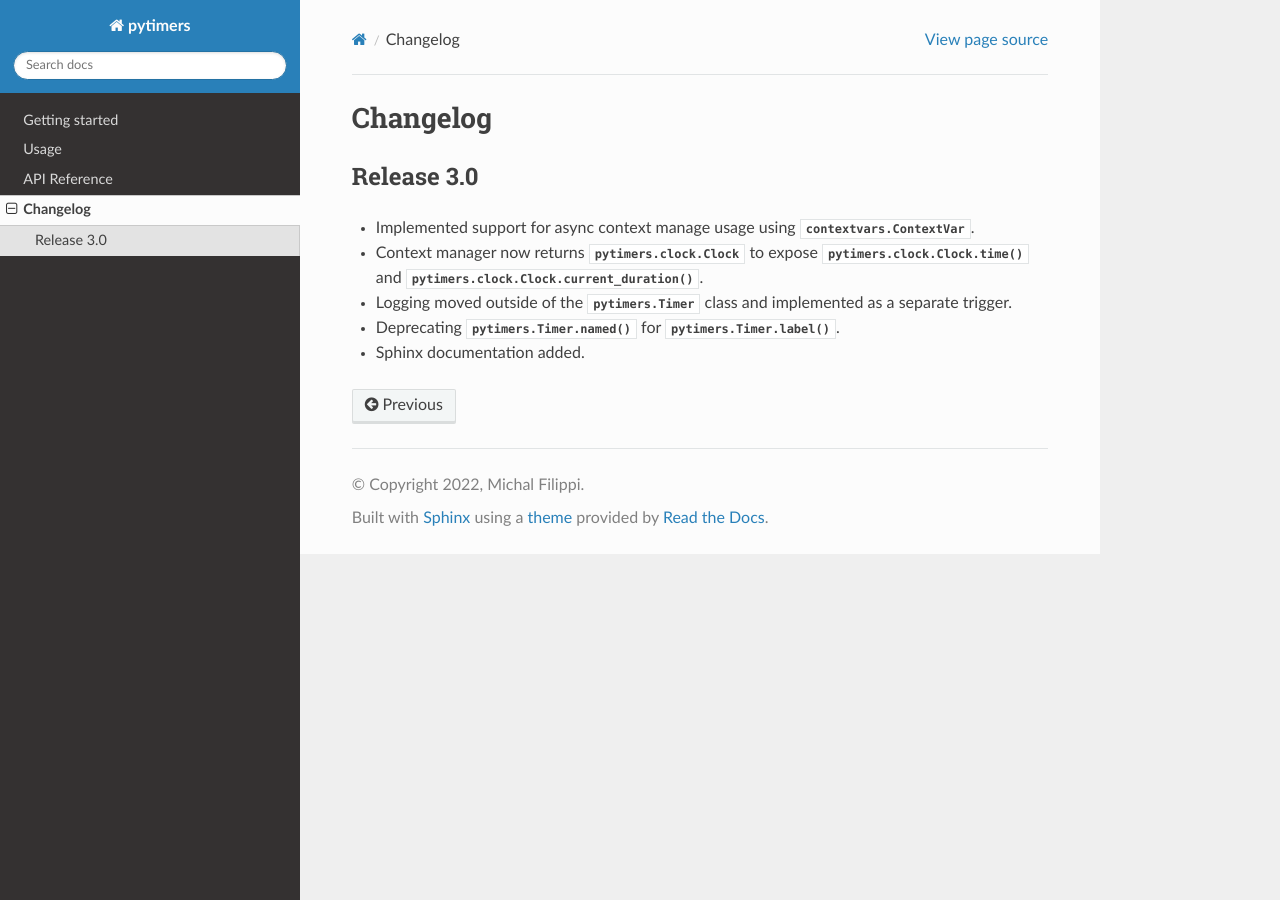
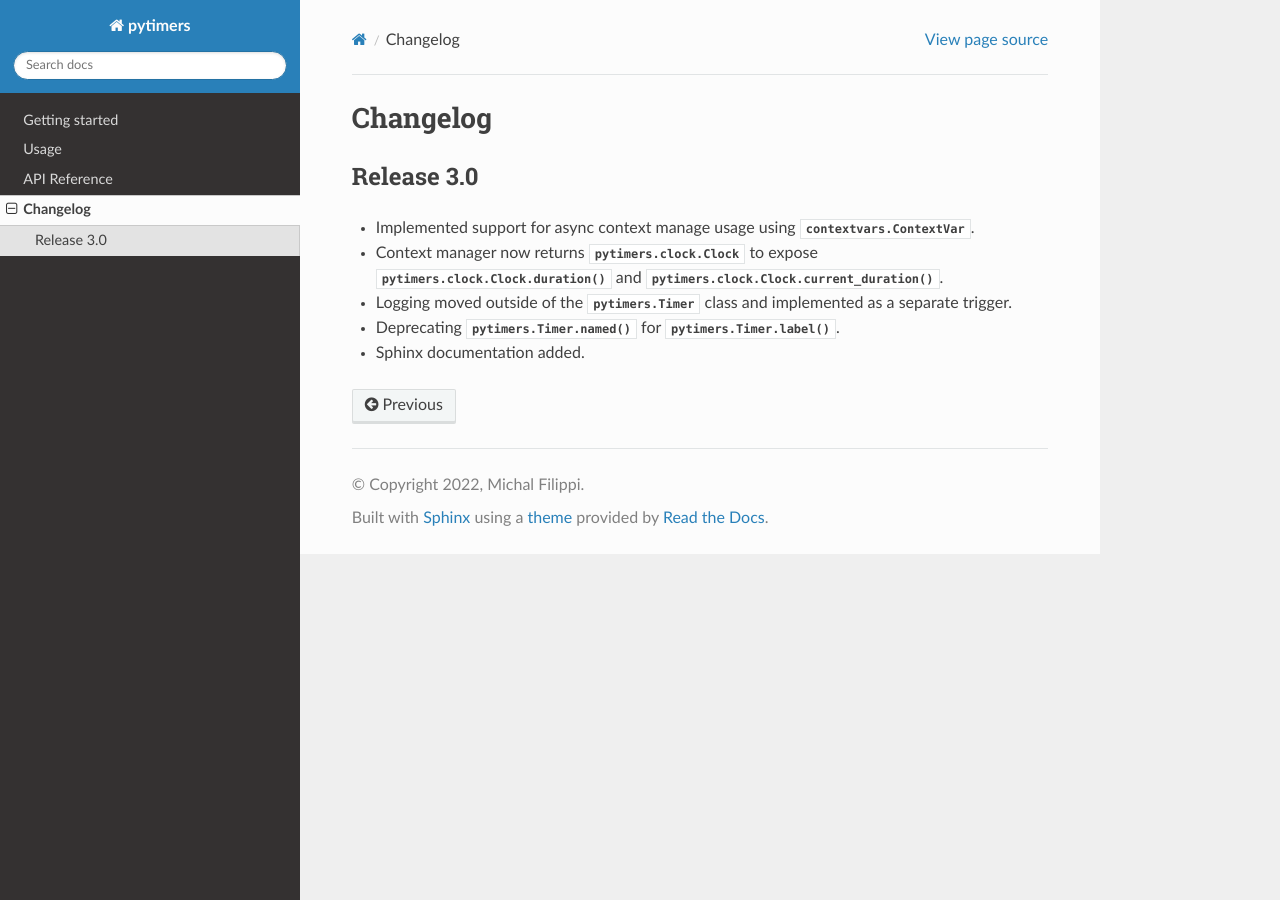
Before and after one commit to michalfilippi/pytimers, a Sphinx documentation site: the page built from docs/source/changelog.rst, in a window 1280 px wide. Built offline with Sphinx 7.4.7 and the Read the Docs theme 2.0.0, drawn with Linux system fonts in a browser that asks for light colours.

Commit message:
Fix docs

```diff
--- a/docs/source/changelog.rst
+++ b/docs/source/changelog.rst
@@ -5,7 +5,7 @@ Release 3.0
 -----------
 
 * Implemented support for async context manage usage using :py:class:`contextvars.ContextVar`.
-* Context manager now returns :py:class:`pytimers.clock.Clock` to expose :py:meth:`pytimers.clock.Clock.time` and :py:meth:`pytimers.clock.Clock.current_duration`.
+* Context manager now returns :py:class:`pytimers.clock.Clock` to expose :py:meth:`pytimers.clock.Clock.duration` and :py:meth:`pytimers.clock.Clock.current_duration`.
 * Logging moved outside of the :py:class:`pytimers.Timer` class and implemented as a separate trigger.
 * Deprecating :py:meth:`pytimers.Timer.named` for :py:meth:`pytimers.Timer.label`.
 * Sphinx documentation added.
```
